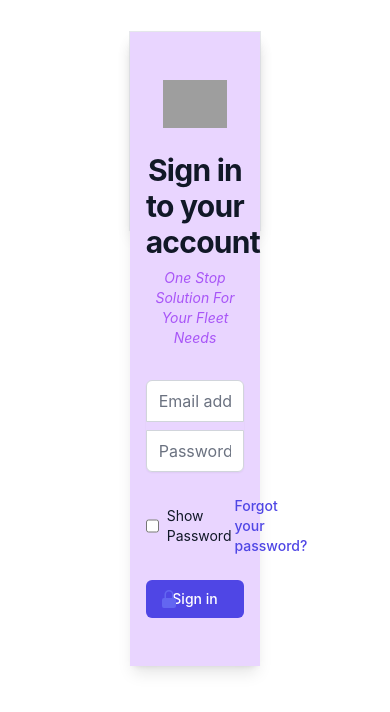
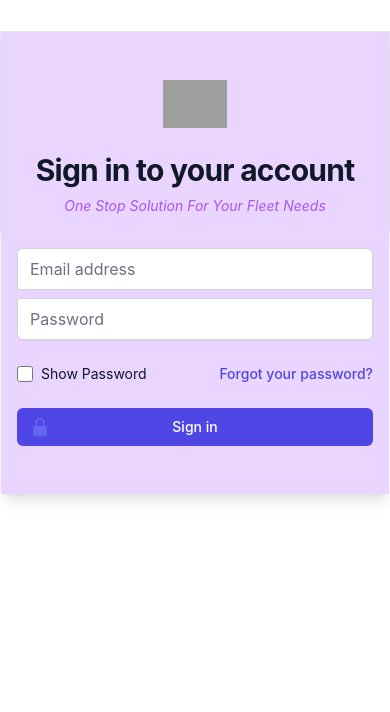
Before and after one commit to goelvaibhav105/tracknerdApp, a React (Create React App) app: page / in a window 390 px wide. Shown: the top 712 px of the page. Built offline with nearby package versions, Linux system fonts and the light colour scheme; grey boxes are pictures that could not be loaded.

Commit message:
some changes

```diff
--- a/src/components/Login.js
+++ b/src/components/Login.js
@@ -29,7 +29,7 @@ export default function Login(props) {
         }
     };
     return (
-        <div className="h-[200px] mx-[33%] my-[8%] shadow-lg border ">
+        <div className="h-[200px] sm:mx-[10%] my-[5%] md:mx-[33%] my-[8%] shadow-lg border ">
             <div className="flex min-h-full items-center justify-center py-12 px-4 sm:px-6 lg:px-8 shadow-lg bg-purple-200 ">
                 <div className="w-full max-w-md space-y-8">
                     <div>
```
